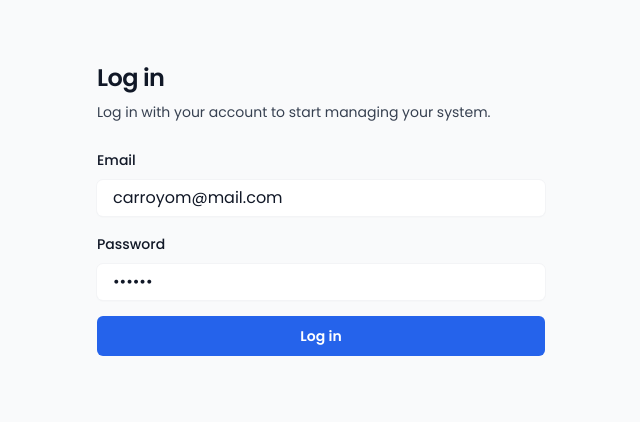
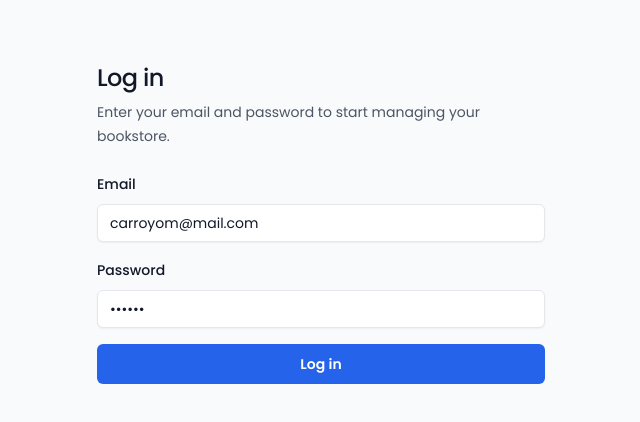
Before and after one commit to carlosarroyoam/angular-rest-books, a Next.js app: page /auth/login in a window 1280 px wide. Shown: the top 422 px of the page, without its empty margins (319-959 px from the left). Built offline with nearby package versions, Linux system fonts and the light colour scheme; no server answers.

Commit message:
Add @tailwindcss/forms

```diff
--- a/package.json
+++ b/package.json
@@ -19,6 +19,7 @@
     "zod": "^3.23.8"
   },
   "devDependencies": {
+    "@tailwindcss/forms": "^0.5.9",
     "@types/node": "^20",
     "@types/react": "^18",
     "@types/react-dom": "^18",
--- a/src/app/auth/login/page.tsx
+++ b/src/app/auth/login/page.tsx
@@ -3,11 +3,11 @@ import LoginForm from "@/components/LoginForm";
 const Login = () => {
   return (
     <section className="mx-auto max-w-md">
-      <h2 className="text-2xl font-semibold leading-7 tracking-tight text-gray-900">
+      <h2 className="text-2xl font-medium leading-7 tracking-tight text-gray-900">
         Log in
       </h2>
       <p className="mt-2 text-sm leading-6">
-        Log in with your account to start managing your system.
+        Enter your email and password to start managing your bookstore.
       </p>
 
       <LoginForm />
--- a/src/app/layout.tsx
+++ b/src/app/layout.tsx
@@ -22,7 +22,7 @@ export default function RootLayout({
   return (
     <html lang="en">
       <body
-        className={`${poppins.className} bg-gray-50 text-gray-700 antialiased`}
+        className={`${poppins.className} bg-gray-50 text-gray-600 antialiased`}
       >
         {children}
       </body>
--- a/src/components/LoginForm.tsx
+++ b/src/components/LoginForm.tsx
@@ -51,7 +51,7 @@ const LoginForm = () => {
           placeholder="email"
           autoComplete="email"
           {...register("email")}
-          className="mt-2 w-full rounded-md px-4 py-1.5 text-gray-900 shadow-sm ring-1 ring-gray-100 placeholder:text-gray-400 focus:outline-none focus:ring-2 focus:ring-blue-500"
+          className="mt-2 w-full rounded-md border-gray-200 text-sm text-gray-900 shadow-sm"
         />
         {errors?.email ? (
           <p className="mt-2 text-sm text-red-500">{errors.email?.message}</p>
@@ -70,7 +70,7 @@ const LoginForm = () => {
           type="password"
           placeholder="password"
           {...register("password")}
-          className="mt-2 w-full rounded-md px-4 py-1.5 text-gray-900 shadow-sm ring-1 ring-gray-100 placeholder:text-gray-400 focus:outline-none focus:ring-2 focus:ring-blue-500"
+          className="mt-2 w-full rounded-md border-gray-200 text-sm text-gray-900 shadow-sm"
         />
         {errors?.password ? (
           <p className="mt-2 text-sm text-red-500">
--- a/tailwind.config.ts
+++ b/tailwind.config.ts
@@ -1,4 +1,5 @@
 import type { Config } from "tailwindcss";
+import tailwindFormsPlugin from "@tailwindcss/forms";
 
 const config: Config = {
   content: [
@@ -14,6 +15,6 @@ const config: Config = {
       },
     },
   },
-  plugins: [],
+  plugins: [tailwindFormsPlugin],
 };
 export default config;
```
Also changed, not shown: 1 other file (tests, documents, lock files or other folders).
